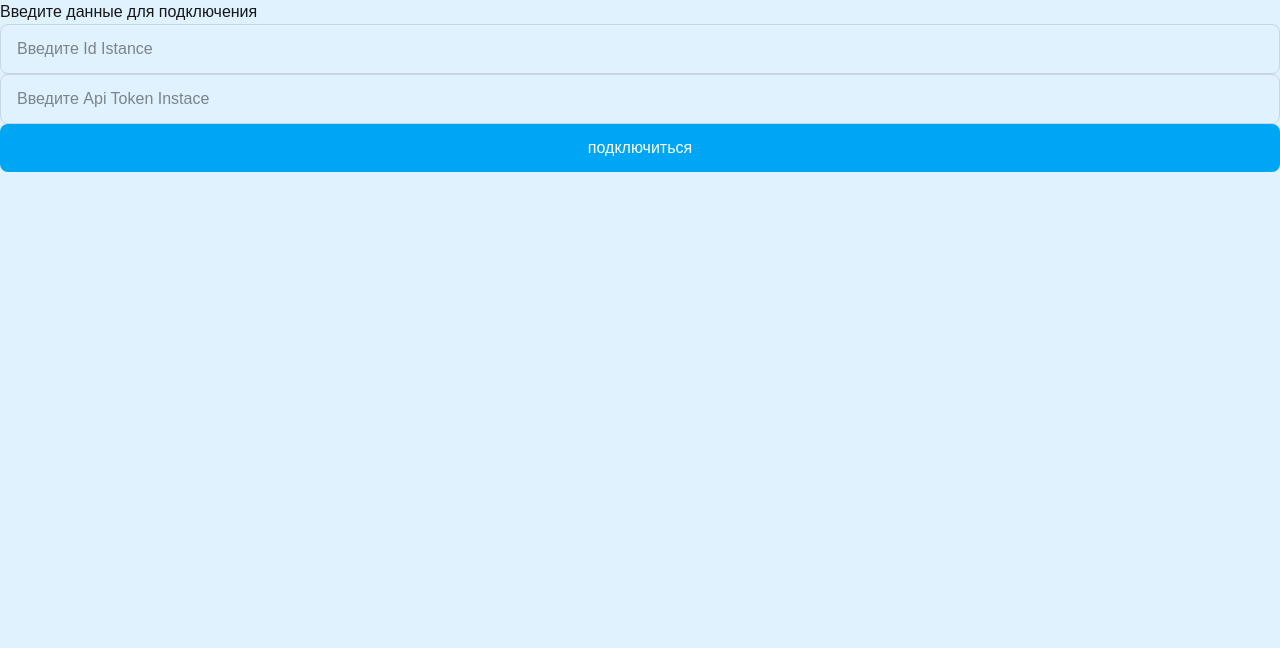
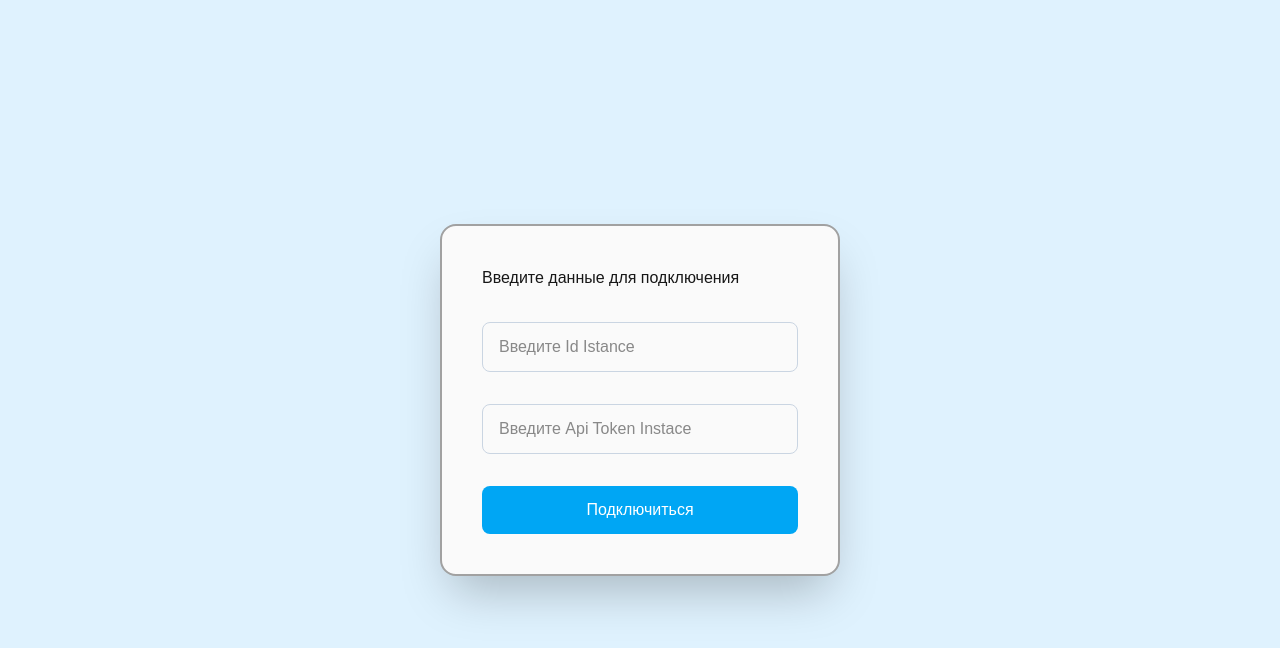
Before and after one commit to GalinaBagram1987/test-green-api-chat-, a Next.js app: page / in a window 1280 px wide. Shown: the top 648 px of the page. Built offline with nearby package versions, Linux system fonts and the light colour scheme.

Commit message:
feat(IdForm): create ui for id form

```diff
--- a/package.json
+++ b/package.json
@@ -22,7 +22,7 @@
     "@types/react-dom": "^19",
     "eslint": "^9",
     "eslint-config-next": "16.3.6",
-    "prettier": "^3.9.9",
+    "prettier": "3.9.9",
     "tailwindcss": "^4",
     "typescript": "^5"
   }
--- a/src/features/connectInstanсe/ui/connectForm.tsx
+++ b/src/features/connectInstanсe/ui/connectForm.tsx
@@ -1,6 +1,6 @@
-'use client'
+'use client';
 
-import { useState, FormEvent } from "react";
+import { useState, FormEvent } from 'react';
 
 /**
  * Пропсы для формы подключения
@@ -9,13 +9,13 @@ import { useState, FormEvent } from "react";
 export type ConnectInstanceFormProps = {
   idInstaсe: string;
   apiTokenInstaсe: string;
-}
+};
 
 /**
  * Форма запроса
  */
 
-export  const ConnectInstanseForm = () => {
+export const ConnectInstanseForm = () => {
   const [idInstance, setIdInstance] = useState('');
   const [apiTokenInstance, setApiTokenInstance] = useState('');
   const [error, setError] = useState('');
@@ -24,41 +24,48 @@ export  const ConnectInstanseForm = () => {
     e.preventDefault();
     setError('');
 
-    if(!idInstance.trim() || !apiTokenInstance.trim()) {
+    if (!idInstance.trim() || !apiTokenInstance.trim()) {
       setError('Заполните все поля');
       return;
     }
-  }
+  };
 
-  return(
-    <form onSubmit={handleSumit} className="">
+  return (
+    <div className="flex items-center justify-center h-screen">
+      <div className="max-w-xl max-h-max p-10 w-100 h-200 bg-neutral-50 rounded-2xl border-neutral-400 border-2 border-solid shadow-2xl">
+        <form className="flex flex-col gap-8" onSubmit={handleSumit}>
           <h1>Введите данные для подключения</h1>
 
           <input
-        type='text'
+            type="text"
             value={idInstance}
             onChange={(event) => setIdInstance(event.target.value)}
             placeholder="Введите Id Istance"
-        className="w-full rounded-lg border border-slate-300 px-4 py-3 outline-none focus:border-sky-500">
-       </input>
+            className="w-full rounded-lg border border-slate-300 px-4 py-3 outline-none focus:border-sky-500"
+          ></input>
 
           <input
-        type='text'
+            type="text"
             value={apiTokenInstance}
             onChange={(event) => setApiTokenInstance(event.target.value)}
             placeholder="Введите Api Token Instaсe"
-        className="w-full rounded-lg border border-slate-300 px-4 py-3 outline-none focus:border-sky-500">
-      </input>
+            className="w-full rounded-lg border border-slate-300 px-4 py-3 outline-none focus:border-sky-500"
+          ></input>
 
           {error && (
             <p className="text-sm text-red-600" role="alert">
               {error}
-        </p>)}
+            </p>
+          )}
 
           <button
-        type='submit'
-        className="w-full rounded-lg bg-sky-500 px-4 py-3 font-medium text-white hover:bg-sky-600">подключиться</button>
+            type="submit"
+            className="w-full rounded-lg bg-sky-500 px-4 py-3 font-medium text-white hover:bg-sky-600"
+          >
+            Подключиться
+          </button>
         </form>
-  )
-
-}
+      </div>
+    </div>
+  );
+};
```
Also changed, not shown: src/features/inputPhone/ui/inputPhone.tsx (added, +13 -0 lines), src/features/connectInstanсe/api/connect.ts (added), src/features/inputPhone/index.ts (added), 2 other files (tests, documents, lock files or other folders). Lines whose indentation alone changed are shown as unchanged.
